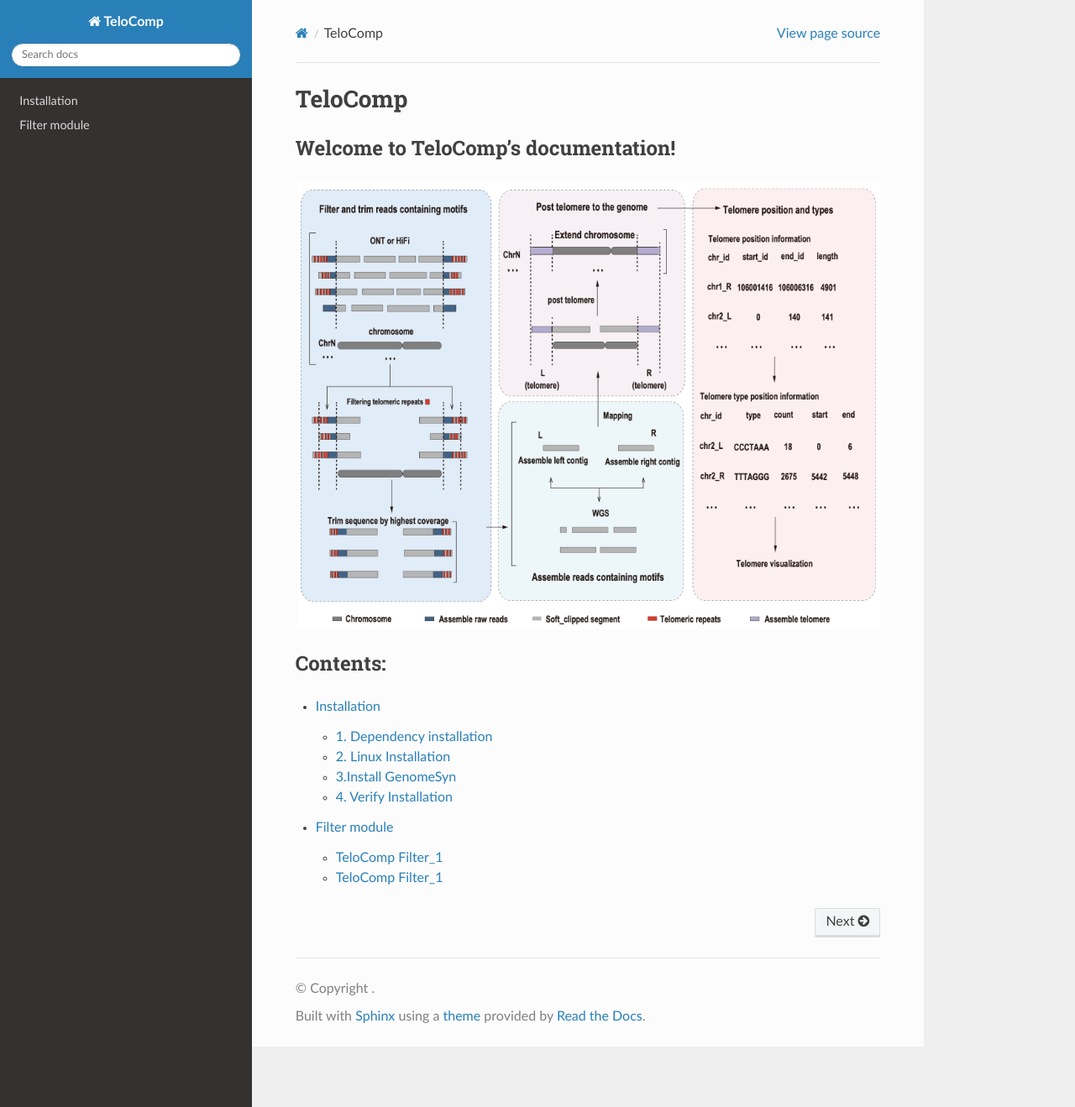
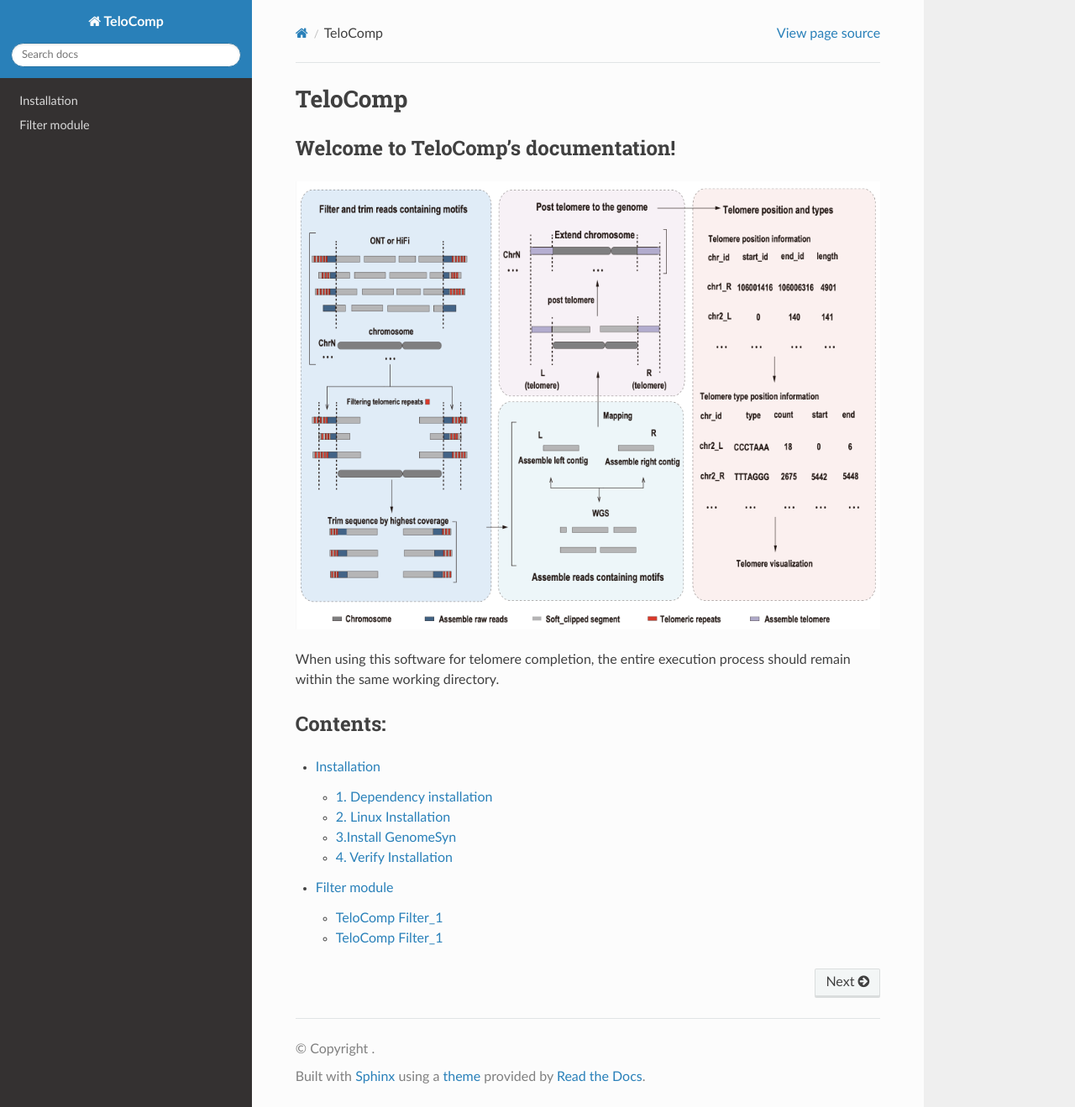
Before and after one commit to lxie-0709/TeloComp, a Sphinx documentation site: the page built from docs/index.rst, in a window 1280 px wide and 1319 px high. Shown: the whole window at 84% size. Built offline with Sphinx 7.4.7 and the Read the Docs theme 3.1.0, drawn with Linux system fonts in a browser that asks for light colours.

Commit message:
Update index.rst

```diff
--- a/docs/index.rst
+++ b/docs/index.rst
@@ -6,6 +6,7 @@
 
 .. image:: ./images/TeloComp.png
 
+When using this software for telomere completion, the entire execution process should remain within the same working directory.
 
 Contents:
 ---------
```
